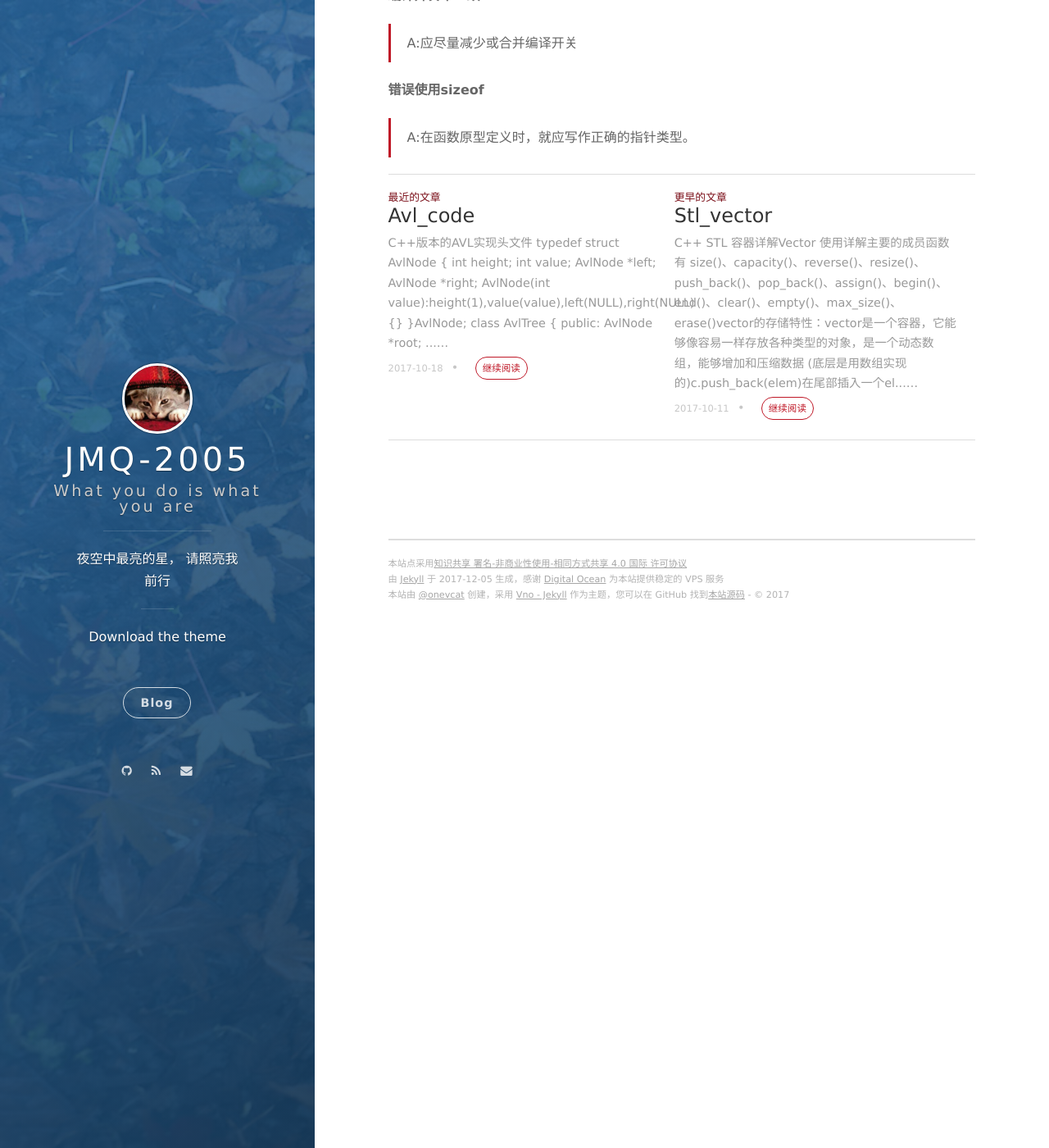
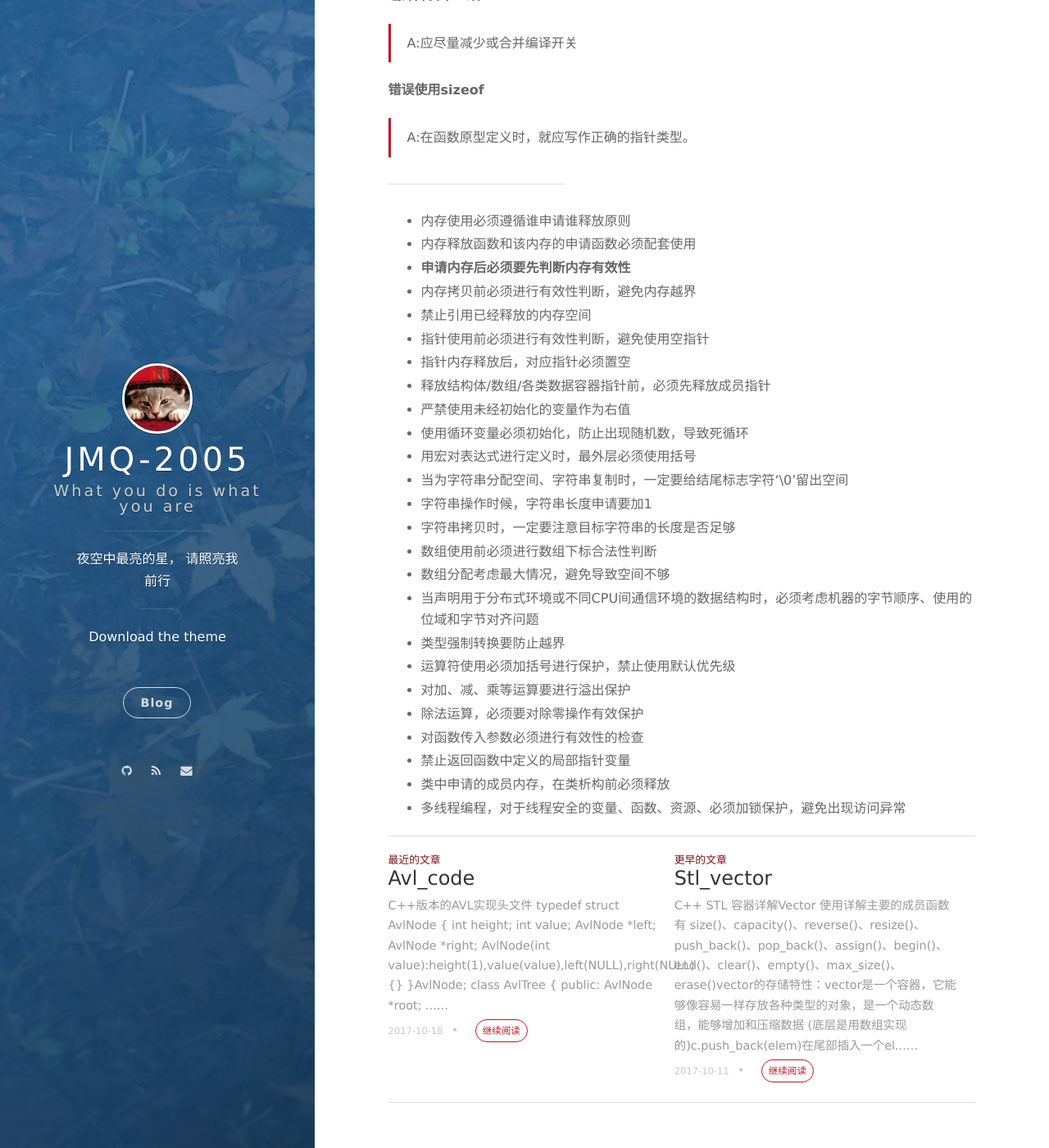
Before and after one commit to nevermore3/nevermore3.github.io, a Jekyll site: the page built from _posts/2017-10-17-C&C++常见内存问题.md, in a window 1280 px wide and 1400 px high, scrolled down 1689 px. Shown: the whole window at 82% size. Built offline with Jekyll 4.4.1, drawn with Linux system fonts in a browser that asks for light colours; nearby versions of some CDN libraries; our own code applies the rules of GitHub Pages for plain Markdown files; comment, search, counter and statistics services are not loaded.

Commit message:
Update 2017-10-17-C&C++常见内存问题.md

```diff
--- a/_posts/2017-10-17-C&C++常见内存问题.md
+++ b/_posts/2017-10-17-C&C++常见内存问题.md
@@ -43,3 +43,31 @@
 
 **错误使用sizeof**
 >A:在函数原型定义时，就应写作正确的指针类型。
+
+--------
+
+- 内存使用必须遵循谁申请谁释放原则
+- 内存释放函数和该内存的申请函数必须配套使用
+- **申请内存后必须要先判断内存有效性**
+- 内存拷贝前必须进行有效性判断，避免内存越界
+- 禁止引用已经释放的内存空间
+- 指针使用前必须进行有效性判断，避免使用空指针
+- 指针内存释放后，对应指针必须置空
+- 释放结构体/数组/各类数据容器指针前，必须先释放成员指针
+- 严禁使用未经初始化的变量作为右值
+- 使用循环变量必须初始化，防止出现随机数，导致死循环
+- 用宏对表达式进行定义时，最外层必须使用括号
+- 当为字符串分配空间、字符串复制时，一定要给结尾标志字符‘\0’留出空间
+- 字符串操作时候，字符串长度申请要加1
+- 字符串拷贝时，一定要注意目标字符串的长度是否足够
+- 数组使用前必须进行数组下标合法性判断
+- 数组分配考虑最大情况，避免导致空间不够
+- 当声明用于分布式环境或不同CPU间通信环境的数据结构时，必须考虑机器的字节顺序、使用的位域和字节对齐问题
+- 类型强制转换要防止越界
+- 运算符使用必须加括号进行保护，禁止使用默认优先级
+- 对加、减、乘等运算要进行溢出保护
+- 除法运算，必须要对除零操作有效保护
+- 对函数传入参数必须进行有效性的检查
+- 禁止返回函数中定义的局部指针变量
+- 类中申请的成员内存，在类析构前必须释放
+- 多线程编程，对于线程安全的变量、函数、资源、必须加锁保护，避免出现访问异常
```
